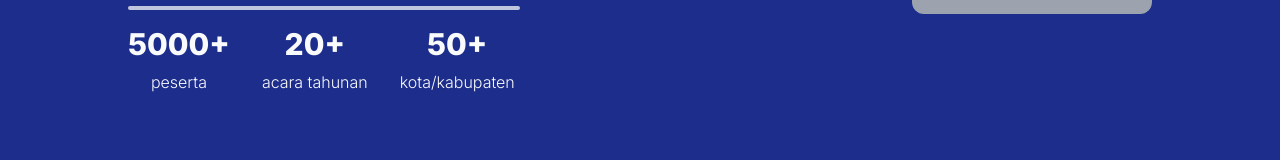
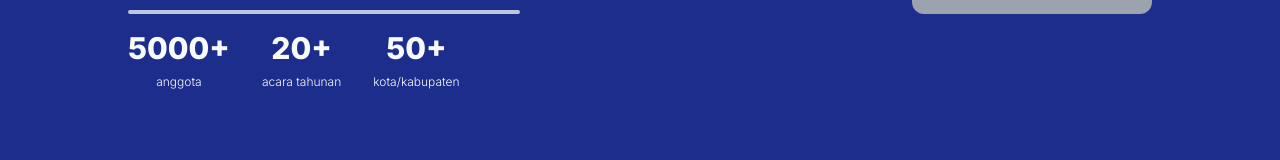
Before and after one commit to ahadanfauzan123/perpenka-build, a Next.js app: page / in a window 1280 px wide. Shown: the part 1286-1446 px from the top of the page. Built offline with nearby package versions, Linux system fonts and the light colour scheme; no server answers; the database is empty.

Commit message:
first change

```diff
--- a/src/app/page.tsx
+++ b/src/app/page.tsx
@@ -114,15 +114,15 @@ const [ref, inView] = useInView()
               <div className="flex items-center space-x-8">
                 <div className="flex flex-col items-center space-y-2">
                   <h1 className="text-3xl font-extrabold text-gray-50"><AnimatedCounter from={0} to={5000} /><span>+</span></h1>
-                  <p className="text-md font-light text-gray-50">peserta</p>
+                  <p className="sm:text-xs lg:text-md font-light text-gray-50">anggota</p>
                 </div>
                 <div className="flex flex-col items-center space-y-2">
                   <h1 className="text-3xl font-extrabold text-gray-50"><AnimatedCounter from={0} to={20} /><span>+</span></h1>
-                  <p className="text-md font-light text-gray-50">acara tahunan</p>
+                  <p className=" sm:text-xs lg:text-md font-light text-gray-50">acara tahunan</p>
                 </div>
                 <div className="flex flex-col items-center space-y-2">
                   <h1 className="text-3xl font-extrabold text-gray-50"><AnimatedCounter from={0} to={50} /><span>+</span></h1>
-                  <p className="text-md font-light text-gray-50">kota/kabupaten</p>
+                  <p className="sm:text-xs lg:text-md font-light text-gray-50">kota/kabupaten</p>
                 </div>
               </div>
 
```
